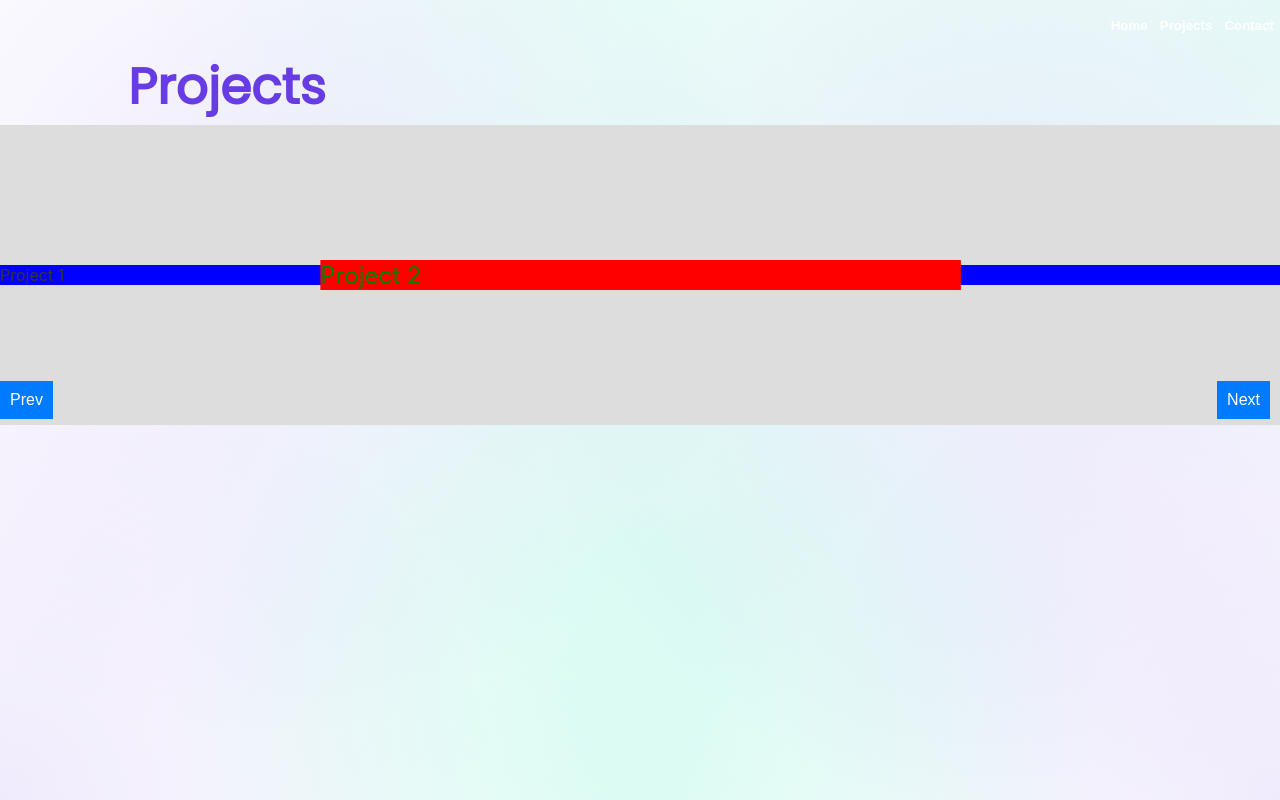
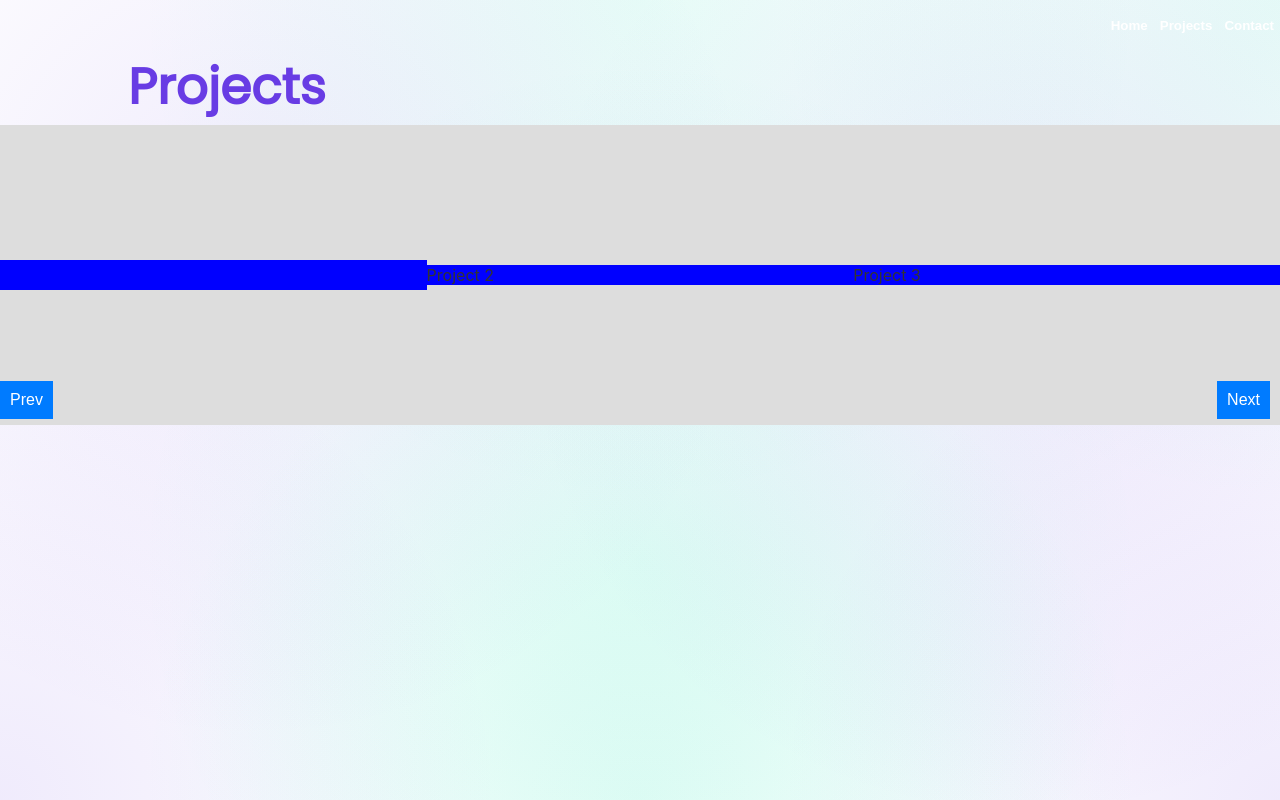
Before and after one commit to nravesz/Portfolio, a React (Create React App) app in the folder front/: page /projects in a window 1280 px wide. Built offline with nearby package versions, Linux system fonts and the light colour scheme; the HTML template or start-up script is replaced by a standard one.

Commit message:
its horrible but okay

```diff
--- a/front/src/components/projects/ProjectsCarousel.tsx
+++ b/front/src/components/projects/ProjectsCarousel.tsx
@@ -41,46 +41,28 @@ const ProjectsCarousel = () => {
   const [currentSlide, setCurrentSlide] = useState(0);
 
   const nextSlide = () => {
-      setCurrentSlide((prevSlide) => (prevSlide + 1) % 3);
+    setCurrentSlide((prevSlide) => (prevSlide + 1) % projects.length);
   };
 
   const prevSlide = () => {
-      setCurrentSlide((prevSlide) => (prevSlide - 1 + 3) % 3);
+    setCurrentSlide((prevSlide) => (prevSlide - 1 + projects.length) % projects.length);
   };
 
   return (
     <div className="carousel-container">
       <div className="carousel-slides" style={{ transform: `translateX(-${currentSlide * 33.33}%)` }}>
-          {/* Your carousel slides go here */}
-          <div className={`carousel-slide`}
+        {projects.map((project, index) => (
+          <div
+            key={index}
+            className={`carousel-slide ${currentSlide === index ? "current" : ""}`}
+            style={{ transform: `scale(${currentSlide === index ? 1.5 : 1})` }}
           >
-            <div
-              className={`item ${currentSlide == 4 ? "current" : ""}`}
-              style={{transform: `${currentSlide == 4 ? "scale(2)" : "scale(1)"}`}}
-            >
-                Project 1
+            <div className="item">
+              {/* Project content goes here */}
+              {project.name}
             </div>
           </div>
-          <div className={`carousel-slide`}>
-            <div className={`item ${currentSlide == 0 ? "current" : ""}`}
-            >
-                Project 2
-            </div>
-           </div>
-          <div className={`carousel-slide`}>
-            <div className={`item ${currentSlide == 1 ? "current" : ""}`}>
-                Project 3
-            </div>
-          </div>
-          <div className={`carousel-slide`}>
-            <div className={`item ${currentSlide == 2 ? "current" : ""}`}>
-                Project 4
-            </div>
-          </div>
-          <div className={`carousel-slide`}>
-            <div className={`item ${currentSlide == 3 ? "current" : ""}`}>Project 5</div>
-          </div>
-          {/* Add more slides as needed */}
+        ))}
       </div>
       <button className="carousel-button" onClick={prevSlide}>
         Prev
```
Lines whose indentation alone changed are shown as unchanged.
